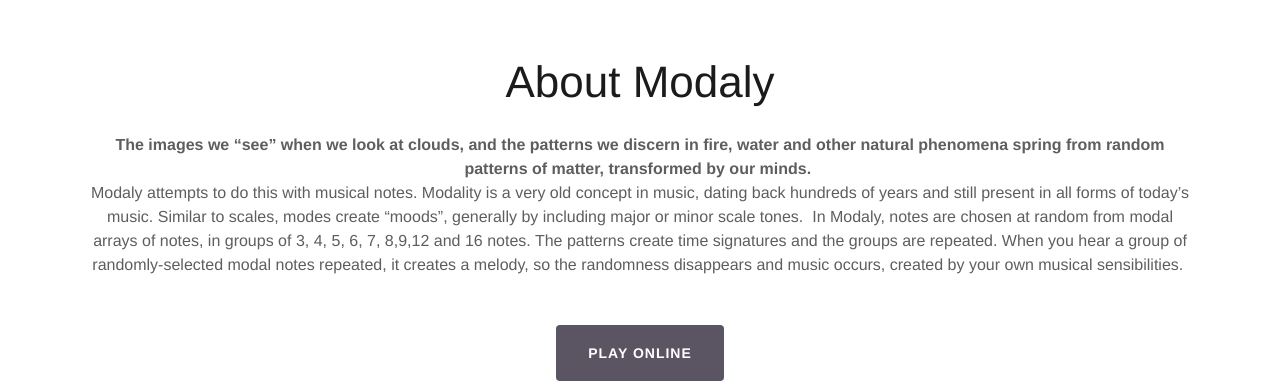
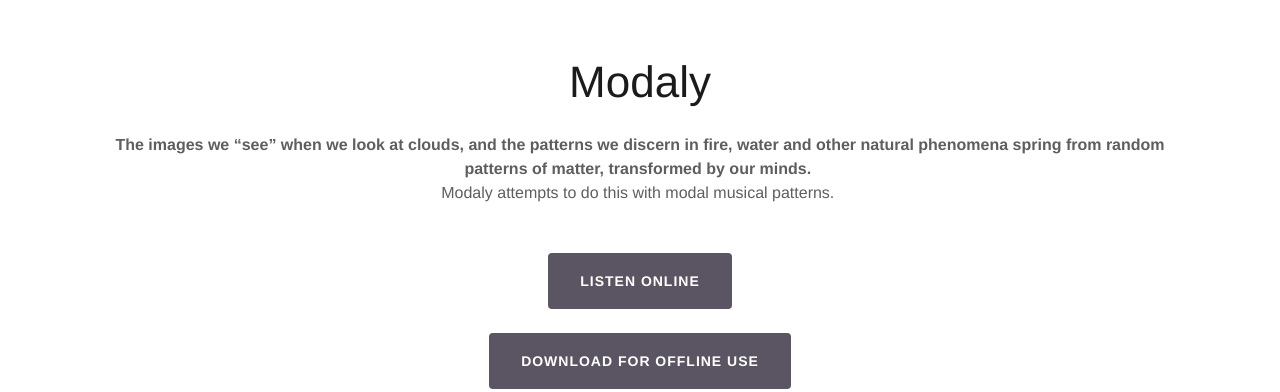
Before and after one commit to tomcgraves/tomcgraves.github.io, a plain HTML site: page index.html in a window 1280 px wide. Shown: the part 609-1001 px from the top of the page. Drawn offline with Linux system fonts and the light colour scheme; a web font is replaced by a local one.

Commit message:
Minor text changes

```diff
--- a/index.html
+++ b/index.html
@@ -3392,7 +3392,7 @@
                               c1-3x
                             "
                           >
-                            About Modaly
+                          Modaly
                           </h1>
                           <div
                             data-ux="ContentCardText"
@@ -3460,16 +3460,7 @@
                             </p>
                             <p style="margin: 0">
                               <span
-                                >Modaly attempts to do this with musical notes. Modality is a very
-                                old concept in music, dating back hundreds of years and still
-                                present in all forms of today’s music. Similar to scales, modes
-                                create “moods”, generally by including major or minor scale tones.
-                                &nbsp;In Modaly, notes are chosen at random from modal arrays of
-                                notes, in groups of 3, 4, 5, 6, 7, 8,9,12 and 16 notes. The patterns
-                                create time signatures and the groups are repeated. When you hear a
-                                group of randomly-selected modal notes repeated, it creates a
-                                melody, so the randomness disappears and music occurs, created by
-                                your own musical sensibilities.&nbsp;</span
+                                >Modaly attempts to do this with modal musical patterns.&nbsp;</span
                               >
                             </p>
                             <p style="margin: 0">
@@ -3528,7 +3519,7 @@
                                 c1-4t
                                 c1-4u
                               "
-                              >Play Online</a
+                              >Listen Online</a
                             >
                           </div>
                           <div
```
